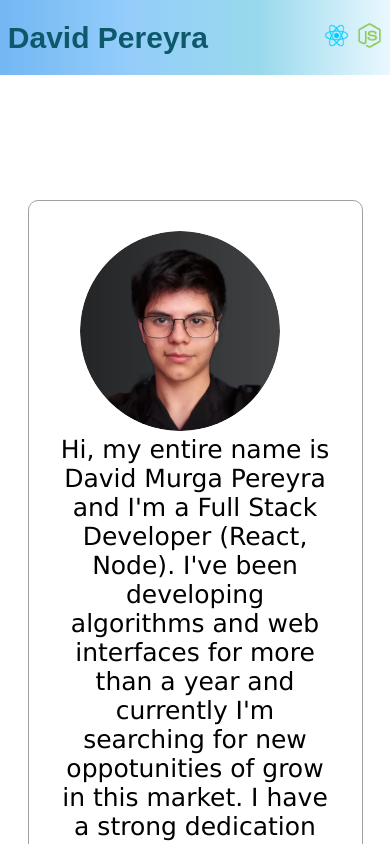
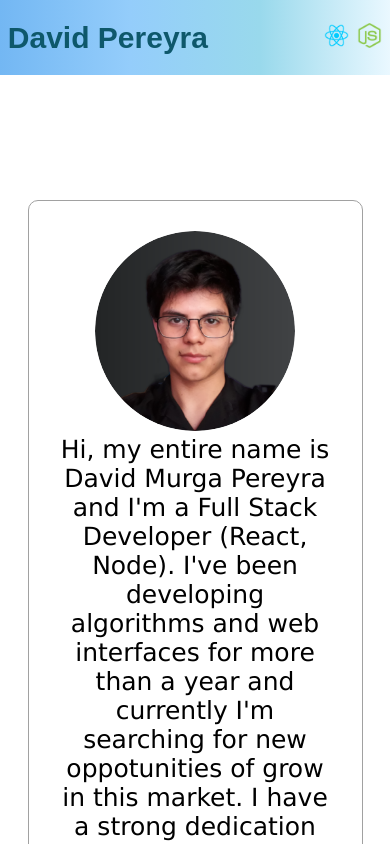
Before and after one commit to David-j787/David-j787-portfolio, a React (Create React App) app: page / in a window 390 px wide. Shown: the top 844 px of the page. Built offline with nearby package versions, Linux system fonts and the light colour scheme.

Commit message:
foto adjust

```diff
--- a/src/components/About/About.css
+++ b/src/components/About/About.css
@@ -51,4 +51,7 @@
         display: block;
         text-align: center;
     }
+    #foto_perfil{
+        margin-right: 0px;
+    }
 }
```
